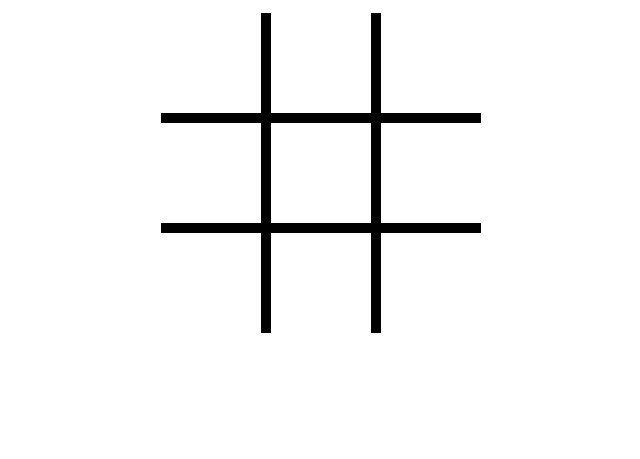
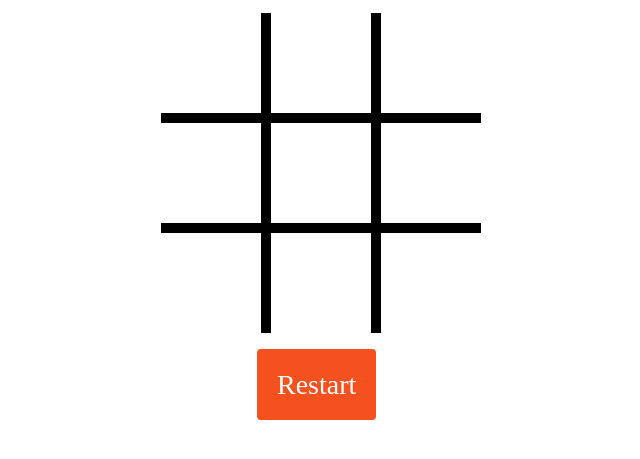
Before and after one commit to elubilu/Tic-Tac-Toe-with-AI, a plain HTML site: page index.html in a window 1280 px wide. Shown: the part 237-696 px from the top of the page, without its empty margins (319-959 px from the left). Drawn offline with Linux system fonts and the light colour scheme.

Commit message:
updated Logic and restart button

```diff
--- a/index.html
+++ b/index.html
@@ -25,8 +25,18 @@
       <div id="21" class="col border-r"></div>
       <div id="22" class="col"></div>
     </div>
+    <br>
+    <br>
+
+    <div >
+      <!-- <div data-winning-message-text></div> -->
+      <a href="javascript:window.top.location.reload(true)" class="button" style="margin-left: 30%;"><span>Restart </span></a>
+
+      <!-- <button click="restartButton">Restart</button> -->
+    </div>
   </div>
   <script src="script.js"></script>
   <script src="algorithm.js"></script>
+
 </body>
 </html>
--- a/script.js
+++ b/script.js
@@ -7,7 +7,7 @@ let mainBoard = [
 const human = 'X'
 const ai = 'O'
 ticTacToeGame.start();
-
+// restartButton.addEventListener('click', ticTacToeGame.start())
 function TicTacToeGame() {
   const board = new Board();
   const humanPlayer = new HumanPlayer(board);
@@ -15,6 +15,14 @@ function TicTacToeGame() {
   let turn = 0;
 
   this.start = function() {
+    // for(let i =0; i<3; i++){
+    //   for(let j=0; j<3; j++){
+    //     mainBoard[i][j]=''
+    //     let res = i+''+j
+    //     document.getElementById(res).innerText = '';
+    //   }
+    // }
+
     const config = { childList: true };
     const observer = new MutationObserver(() => takeTurn());
     board.positions.forEach((el) => observer.observe(el, config));
@@ -100,15 +108,23 @@ function HumanPlayer(board) {
   function handleTurnTaken(event) {
     // console.log(event.target.id)
     let pos =event.target.id
-    let posx =parseInt(pos.slice(0,1))
-    let posy =parseInt(pos.slice(1,2))
-    mainBoard[posx][posy] = 'X';
-    // console.log(posx+' '+posy)
-    event.target.innerText = 'X';
+    let check = document.getElementById(pos).innerText
+    if(!check){
+
+      let posx =parseInt(pos.slice(0,1))
+      let posy =parseInt(pos.slice(1,2))
+      mainBoard[posx][posy] = 'X';
+      // console.log(posx+' '+posy)
+      event.target.innerText = 'X';
+      board.positions
+      .forEach(el => el.removeEventListener('click', handleTurnTaken));
     // console.log(mainBoard)
+    }
+    // else {
+    //   humanPlayer.takeTurn();
+    // }
 
-    board.positions
-      .forEach(el => el.removeEventListener('click', handleTurnTaken));
+
   }
 }
 
--- a/style.css
+++ b/style.css
@@ -36,5 +36,44 @@
 }
 
 .winner {
-    color: blue;
+    color: #f4511e;
 }
+
+.button {
+  border-radius: 4px;
+  background-color: #f4511e;
+  border: none;
+  color: #FFFFFF;
+  text-align: center;
+  font-size: 28px;
+  padding: 20px;
+  width: 200px;
+  transition: all 0.5s;
+  cursor: pointer;
+  margin: 5px;
+}
+
+.button span {
+  cursor: pointer;
+  display: inline-block;
+  position: relative;
+  transition: 0.5s;
+}
+
+.button span:after {
+  content: '\00bb';
+  position: absolute;
+  opacity: 0;
+  top: 0;
+  right: -20px;
+  transition: 0.5s;
+}
+
+.button:hover span {
+  padding-right: 25px;
+}
+
+.button:hover span:after {
+  opacity: 1;
+  right: 0;
+}
```
